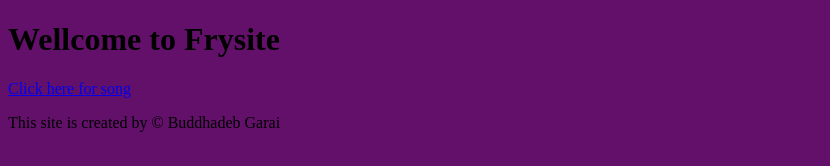
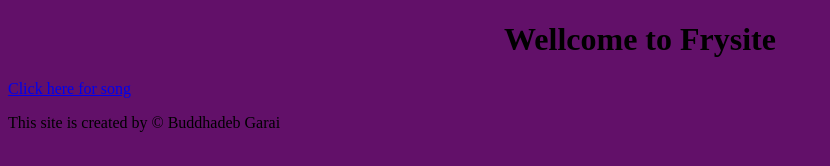
Before and after one commit to hypersite2/frysite, a plain HTML site: page index.html in a window 1280 px wide. Shown: the whole page, without its empty margins (0-830 px from the left). Drawn offline with Linux system fonts and the light colour scheme.

Commit message:
Update index.html

```diff
--- a/index.html
+++ b/index.html
@@ -1,7 +1,7 @@
 <!DOCTYPE html>
 <html>
-<header bgcolor ="#627d69">
-	<h1>Wellcome to Frysite</h1>
+<header>
+	<center><h1>Wellcome to Frysite</h1></center>
 </header>
 <body bgcolor=" #62710069">
 <a href="2nd page.html" target="_blank">Click here for song </a>
```
